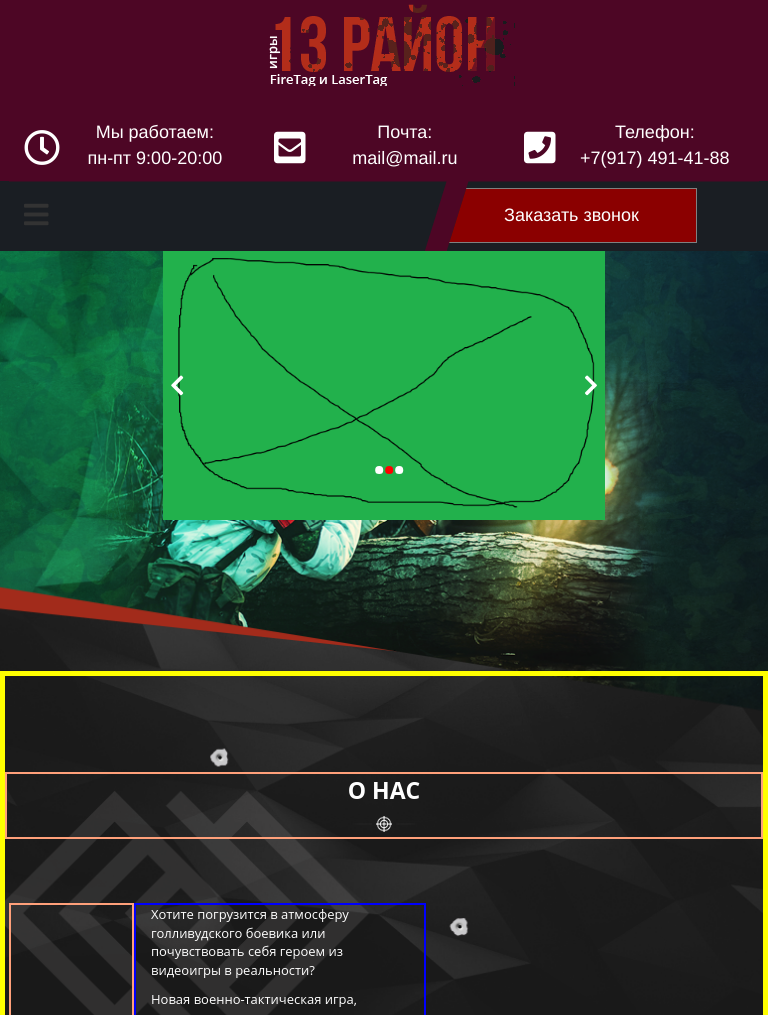
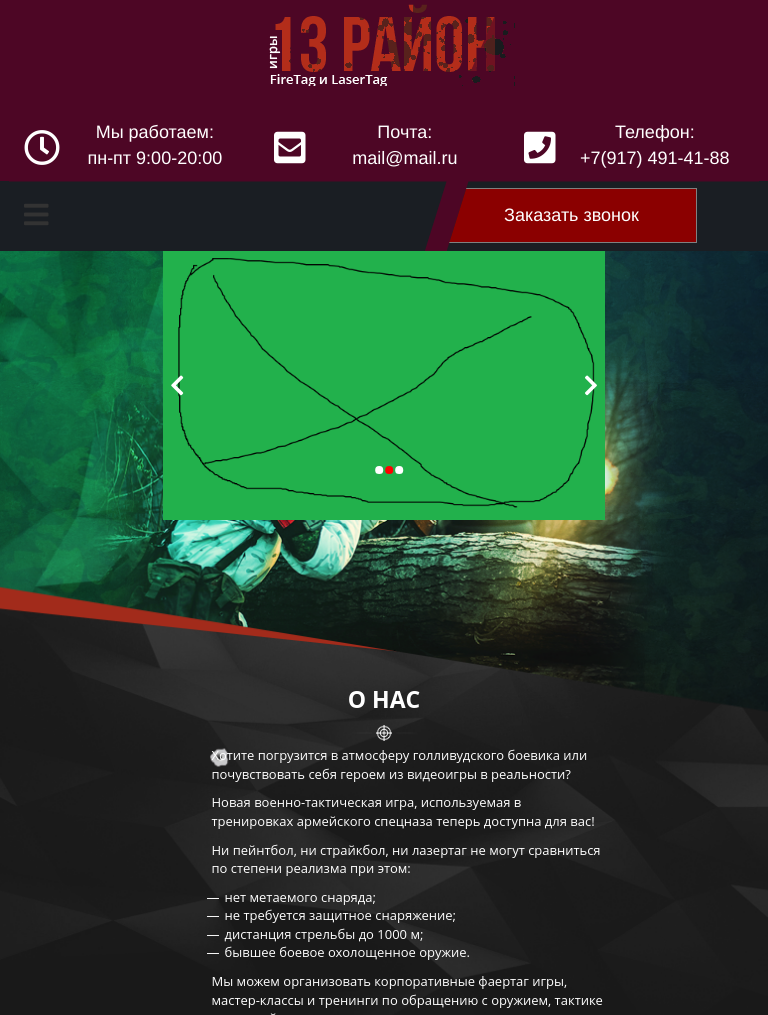
Before and after one commit to kotovenc/firetag, a Django app: template Firetag_app/templates/index.html in a window 768 px wide. Shown: the top 1015 px of the page. Run offline with Django 3.2, Linux system fonts and the light colour scheme; the template is opened without the code that fills it, so the values that code supplies are empty; some libraries are stand-ins or nearby versions; grey boxes are pictures that could not be loaded.

Commit message:
Починила адаптивность текста блока "О нас"

```diff
--- a/Firetag_app/templates/index.html
+++ b/Firetag_app/templates/index.html
@@ -181,10 +181,10 @@ crossorigin="anonymous"></script>
     </div>
 	<div class="container">
 		<div class="row">
-			<div class="col-xl-4 col-lg-4 col-md-3 col-sm-2 col-xs-2 about_circle">
+			<div class="col-xl-4 col-lg-4 col-md-3 col-sm-3 col-xs-3 about_circle">
 
 			</div>
-			<div class="col-xl-8 col-lg-8 col-md-9 col-sm-10 col-xs-10 about_text">
+			<div class="col-xl-8 col-lg-8 col-md-9 col-sm-9 col-xs-9 about_text">
 			  <p>Хотите погрузится в атмосферу голливудского боевика или почувствовать себя героем из видеоигры в реальности?</p>
 			  <p>Новая военно-тактическая игра, используемая в тренировках армейского спецназа теперь доступна для вас!</p>
 			  <p>Ни пейнтбол, ни страйкбол, ни лазертаг не могут сравниться по степени реализма при этом:</p>
--- a/Firetag_app/templates/style.css
+++ b/Firetag_app/templates/style.css
@@ -191,17 +191,17 @@
 
 .about_content {
 	font-family: 'Open Sans', sans-serif;
-	border: 5px solid yellow;
+	//border: 5px solid yellow;
 	width: 100%;
-	height: 80vh;
+	height: 40vw;
 	//margin-top: 0.7vw;
 	position: absolute;
 	z-index: 3;
 }
 
 .about_tit {
-	border: 2px solid LightSalmon;
-	margin-top: 12vh;
+	//border: 2px solid LightSalmon;
+	margin-top: 3vw;
 	text-align: center;
 }
 
@@ -218,12 +218,15 @@
 }
 
 .about_text {
-	border: 2px solid blue;
-	height: 45vh;
-	width: 38vw;
+	//border: 2px solid blue;
+	height: 25vw;
+	max-width: 100vw;
+	min-width: 38vw;
+	width: 60vw;
 	font-size: 16px;
 	color: #FFFFFF;
 }
+
 
 ul {
   list-style-type:none;
@@ -236,11 +239,11 @@ ul {
 }
 
 .about_content .container {
-	margin-top: 8vh;
+	margin-top: 1.5vw;
 }
 
 .about_circle {
-	border: 2px solid LightSalmon;
+	//border: 2px solid LightSalmon;
 	height: 45vh;
 }
 
@@ -555,7 +558,14 @@ ul {
 /*Очень плохо*/
 
 @media (max-width: 920px) {
-
+    .about_content {
+		height: 43vh;
+	}
+	/*.about_text {
+		font-size: 13px;
+		height: 33vh;
+		width: 60vw;
+	}*/
 }
 
 @media (min-width: 2000px) {
@@ -563,6 +573,18 @@ ul {
 }
 
 /* ===== WARNING! ===== АДАПТИВНОСТЬ ===== WARNING! ===== */
+
+@media (min-width: 300px) and (max-width: 768px) {
+	.about_text {
+		font-size: 13px;
+		height: 53vh;
+		width: 70vw;
+		font-size: 10px;
+	}
+	.about .container {
+		margin-top: 0px;
+	}
+}
 
 @media (max-width: 768px) {
 
@@ -581,9 +603,11 @@ ul {
 		clip-path: polygon(7% 0, 100% 0, 100% 100%, 0% 100%);
 	}
 
-	.about_text {
-		font-size: 13px;
+	.about_content {
+		height: 43vh;
 	}
+
+
 
 }
 
@@ -602,6 +626,16 @@ ul {
 
 	.rightbar {
 		clip-path: polygon(7% 0, 100% 0, 100% 100%, 0% 100%);
+	}
+
+	.about_text {
+		font-size: 13px;
+		height: 53vh;
+		width: 55vw;
+	}
+
+	.about .container {
+		margin-top: 0px;
 	}
 }
 
@@ -641,6 +675,12 @@ ul {
 	.rightbar {
 		clip-path: polygon(7% 0, 100% 0, 100% 100%, 0% 100%);
 	}
+
+	.about_text {
+		font-size: 13px;
+		height: 33vh;
+		width: 60vw;
+	}
 }
 
 @media (max-width: 1200px){
@@ -667,6 +707,10 @@ ul {
 		background-color: #1a1e23;
 		z-index: 3;
 	}
+	.about_tit {
+		margin-top: 1.5vh;
+	}
+
 }
 @media (min-width: 1200px) {
 	.leftbar {
@@ -684,8 +728,33 @@ ul {
 		background-color: #1a1e23;
 		z-index: 3;
 	}
+
+	.about_text {
+		font-size: 16px;
+		height: 33vh;
+		width: 65vh;
+	}
+
+}
+
+@media (min-width: 1500px) {
+	.about_text {
+		font-size: 16px;
+		height: 33vh;
+		width: 45vw;
+		//border: 2px solid red;
+	}
 }
 
 @media (min-width: 2050) and (max-width: 2350) {
-
+	.about_circle {
+		display: inline-block;
+	}
+	.about_text {
+		font-size: 20px;
+		height: 33vh;
+		width: 50vw;
+		display: inline-block;
+		position: right;
+	}
 }
```
Also changed, not shown: Firetag_app/templates/img/about-bg.png.
